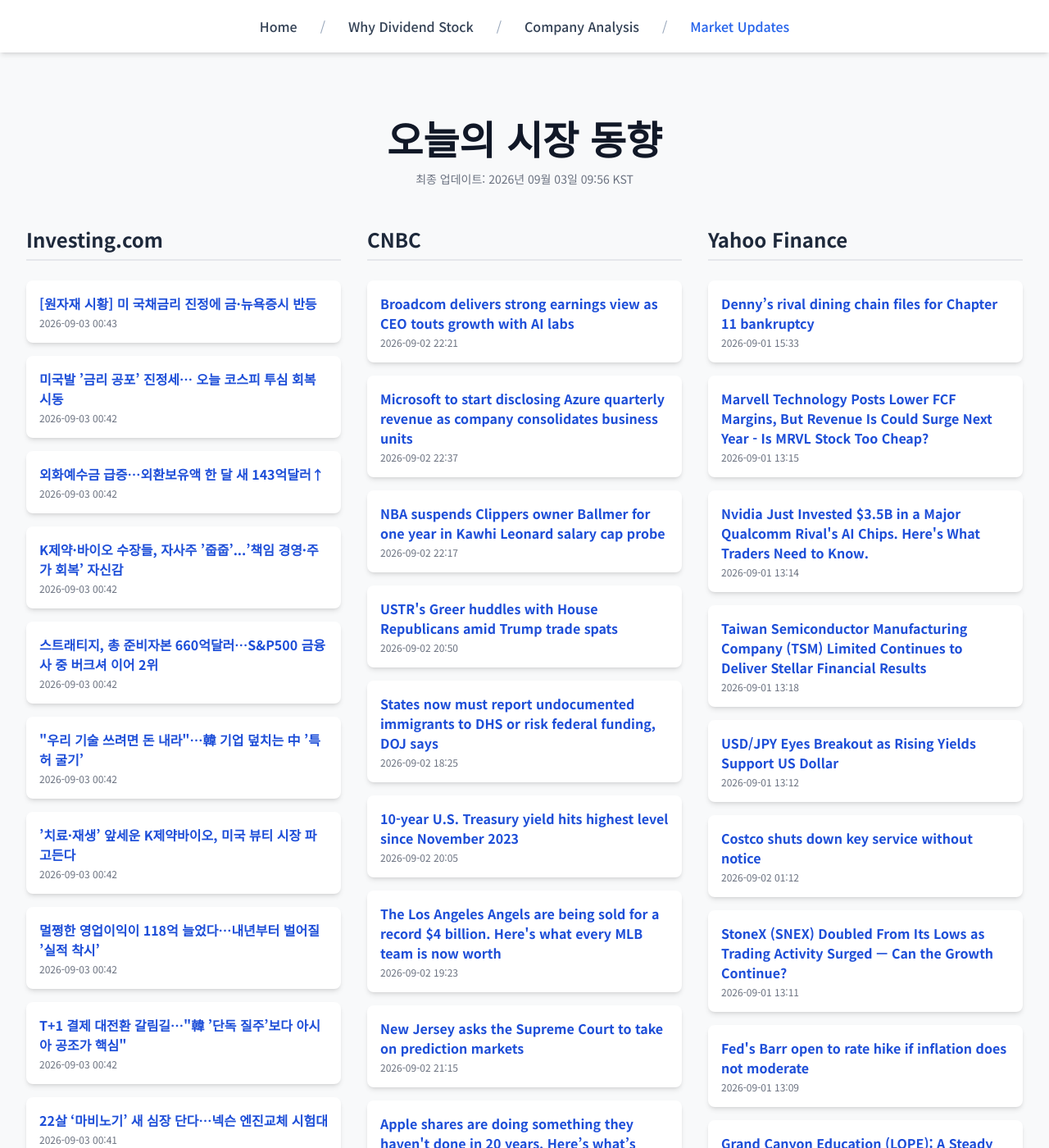
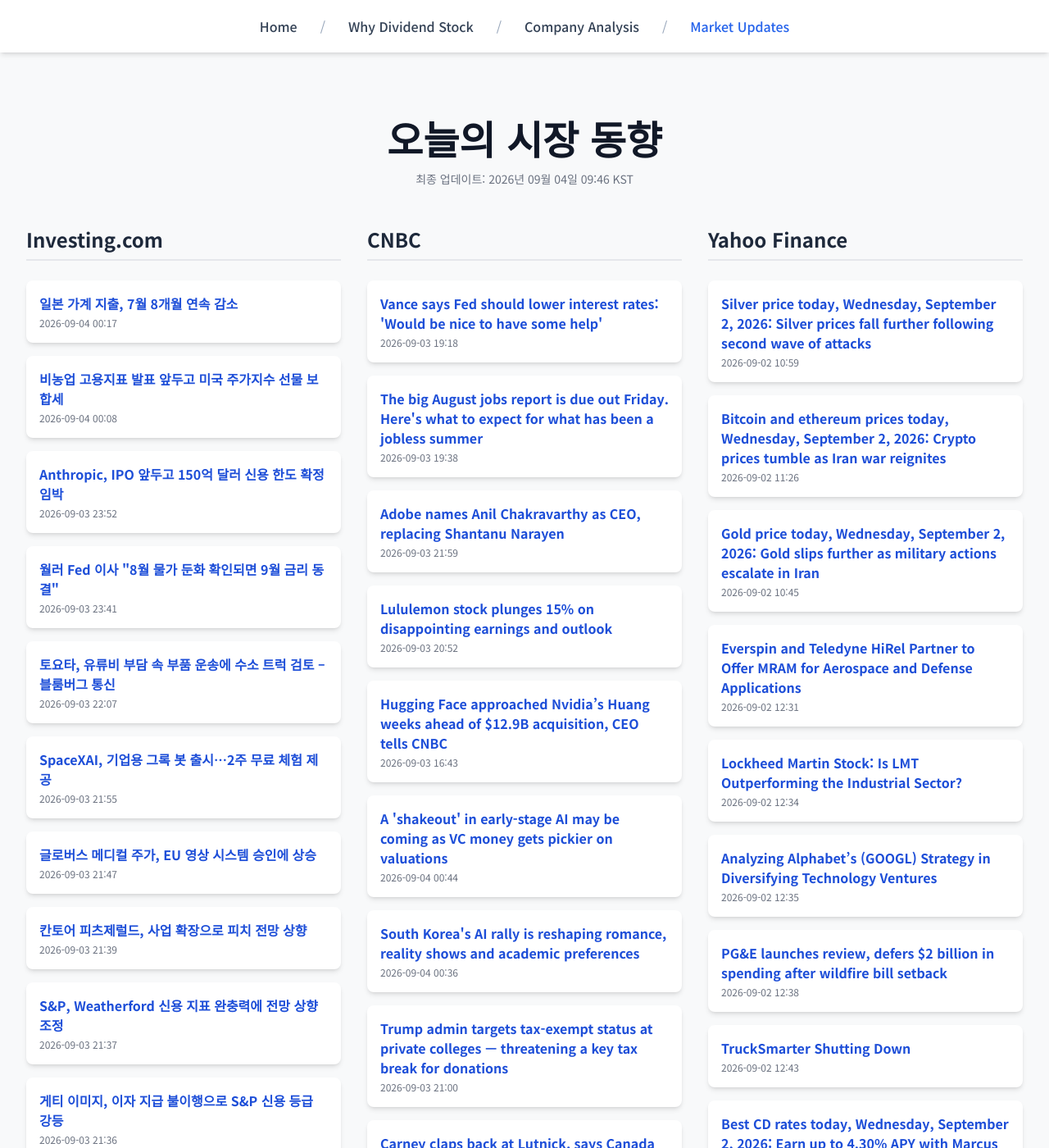
Before and after one commit to Kay-Hwang/my-company-analysis, a Jekyll site: the page built from market-updates.html, in a window 1280 px wide and 1400 px high. Shown: the whole window at 82% size. Built offline with Jekyll 4.4.1, drawn with Linux system fonts in a browser that asks for light colours; nearby versions of some CDN libraries; a script that is not in the unit is left out; some of the changed text lies outside the part shown.

Commit message:
Update daily data

```diff
--- a/_data/latest_data.json
+++ b/_data/latest_data.json
@@ -1,190 +1,190 @@
 {
-  "lastUpdated": "2026년 09월 03일 09:56 KST",
+  "lastUpdated": "2026년 09월 04일 09:46 KST",
   "news": {
     "investing": [
       {
-        "title": "[원자재 시황] 미 국채금리 진정에 금·뉴욕증시 반등",
-        "link": "https://kr.investing.com/news/stock-market-news/article-2082780",
-        "pubDate": "2026-09-03 00:43:49",
-        "summary": "[원자재 시황] 미 국채금리 진정에 금·뉴욕증시 반등"
+        "title": "일본 가계 지출, 7월 8개월 연속 감소",
+        "link": "https://kr.investing.com/news/stock-market-news/article-93CH-2084220",
+        "pubDate": "2026-09-04 00:17:44",
+        "summary": "일본 가계 지출, 7월 8개월 연속 감소"
       },
       {
-        "title": "미국발 ’금리 공포’ 진정세…﻿ 오늘 코스피  투심 회복  시동",
-        "link": "https://kr.investing.com/news/stock-market-news/article-2082783",
-        "pubDate": "2026-09-03 00:42:46",
-        "summary": "미국발 ’금리 공포’ 진정세…﻿ 오늘 코스피  투심 회복  시동"
+        "title": "비농업 고용지표 발표 앞두고 미국 주가지수 선물 보합세",
+        "link": "https://kr.investing.com/news/stock-market-news/article-2084215",
+        "pubDate": "2026-09-04 00:08:29",
+        "summary": "비농업 고용지표 발표 앞두고 미국 주가지수 선물 보합세"
       },
       {
-        "title": "외화예수금 급증…외환보유액 한 달 새 143억달러↑",
-        "link": "https://kr.investing.com/news/stock-market-news/article-2082784",
-        "pubDate": "2026-09-03 00:42:20",
-        "summary": "외화예수금 급증…외환보유액 한 달 새 143억달러↑"
+        "title": "Anthropic, IPO 앞두고 150억 달러 신용 한도 확정 임박",
+        "link": "https://kr.investing.com/news/stock-market-news/article-2084203",
+        "pubDate": "2026-09-03 23:52:20",
+        "summary": "Anthropic, IPO 앞두고 150억 달러 신용 한도 확정 임박"
       },
       {
-        "title": "K제약·바이오 수장들, 자사주 ’줍줍’...’책임 경영·주가 회복’ 자신감",
-        "link": "https://kr.investing.com/news/stock-market-news/article-2082785",
-        "pubDate": "2026-09-03 00:42:14",
-        "summary": "K제약·바이오 수장들, 자사주 ’줍줍’...’책임 경영·주가 회복’ 자신감"
+        "title": "월러 Fed 이사 \"8월 물가 둔화 확인되면 9월 금리 동결\"",
+        "link": "https://kr.investing.com/news/stock-market-news/article-2084199",
+        "pubDate": "2026-09-03 23:41:57",
+        "summary": "월러 Fed 이사 \"8월 물가 둔화 확인되면 9월 금리 동결\""
       },
       {
-        "title": "스트래티지, 총 준비자본 660억달러…S&P500 금융사 중 버크셔 이어 2위",
-        "link": "https://kr.investing.com/news/stock-market-news/article-2082789",
-        "pubDate": "2026-09-03 00:42:11",
-        "summary": "스트래티지, 총 준비자본 660억달러…S&P500 금융사 중 버크셔 이어 2위"
+        "title": "토요타, 유류비 부담 속 부품 운송에 수소 트럭 검토 – 블룸버그 통신",
+        "link": "https://kr.investing.com/news/stock-market-news/article-93CH-2084144",
+        "pubDate": "2026-09-03 22:07:51",
+        "summary": "토요타, 유류비 부담 속 부품 운송에 수소 트럭 검토 – 블룸버그 통신"
       },
       {
-        "title": "\"우리 기술 쓰려면 돈 내라\"…韓 기업 덮치는 中 ’특허 굴기’",
-        "link": "https://kr.investing.com/news/stock-market-news/article-2082781",
-        "pubDate": "2026-09-03 00:42:11",
-        "summary": "\"우리 기술 쓰려면 돈 내라\"…韓 기업 덮치는 中 ’특허 굴기’"
+        "title": "SpaceXAI, 기업용 그록 봇 출시…2주 무료 체험 제공",
+        "link": "https://kr.investing.com/news/stock-market-news/article-93CH-2084138",
+        "pubDate": "2026-09-03 21:55:16",
+        "summary": "SpaceXAI, 기업용 그록 봇 출시…2주 무료 체험 제공"
       },
       {
-        "title": "’치료·재생’ 앞세운 K제약바이오, 미국 뷰티 시장 파고든다",
-        "link": "https://kr.investing.com/news/stock-market-news/article-2082786",
-        "pubDate": "2026-09-03 00:42:07",
-        "summary": "’치료·재생’ 앞세운 K제약바이오, 미국 뷰티 시장 파고든다"
+        "title": "글로버스 메디컬 주가, EU 영상 시스템 승인에 상승",
+        "link": "https://kr.investing.com/news/stock-market-news/article-93CH-2084129",
+        "pubDate": "2026-09-03 21:47:14",
+        "summary": "글로버스 메디컬 주가, EU 영상 시스템 승인에 상승"
       },
       {
-        "title": "멀쩡한 영업이익이 118억 늘었다…내년부터 벌어질 ’실적 착시’",
-        "link": "https://kr.investing.com/news/stock-market-news/article-2082787",
-        "pubDate": "2026-09-03 00:42:05",
-        "summary": "멀쩡한 영업이익이 118억 늘었다…내년부터 벌어질 ’실적 착시’"
+        "title": "칸토어 피츠제럴드, 사업 확장으로 피치 전망 상향",
+        "link": "https://kr.investing.com/news/stock-market-news/article-93CH-2084125",
+        "pubDate": "2026-09-03 21:39:01",
+        "summary": "칸토어 피츠제럴드, 사업 확장으로 피치 전망 상향"
       },
       {
-        "title": "T+1 결제 대전환 갈림길…\"韓 ’단독 질주’보다 아시아 공조가 핵심\"",
-        "link": "https://kr.investing.com/news/stock-market-news/article-2082782",
-        "pubDate": "2026-09-03 00:42:02",
-        "summary": "T+1 결제 대전환 갈림길…\"韓 ’단독 질주’보다 아시아 공조가 핵심\""
+        "title": "S&P, Weatherford 신용 지표 완충력에 전망 상향 조정",
+        "link": "https://kr.investing.com/news/stock-market-news/article-93CH-2084123",
+        "pubDate": "2026-09-03 21:37:09",
+        "summary": "S&P, Weatherford 신용 지표 완충력에 전망 상향 조정"
       },
       {
-        "title": "22살 ‘마비노기’ 새 심장 단다…넥슨 엔진교체 시험대",
-        "link": "https://kr.investing.com/news/stock-market-news/article-2082788",
-        "pubDate": "2026-09-03 00:41:55",
-        "summary": "22살 ‘마비노기’ 새 심장 단다…넥슨 엔진교체 시험대"
+        "title": "게티 이미지, 이자 지급 불이행으로 S&amp;P 신용 등급 강등",
+        "link": "https://kr.investing.com/news/stock-market-news/article-93CH-2084122",
+        "pubDate": "2026-09-03 21:36:45",
+        "summary": "게티 이미지, 이자 지급 불이행으로 S&amp;P 신용 등급 강등"
       }
     ],
     "cnbc": [
       {
-        "title": "Broadcom delivers strong earnings view as CEO touts growth with AI labs",
-        "link": "https://www.cnbc.com/2026/09/02/broadcom-avgo-q3-earnings-report-2026.html",
-        "pubDate": "Wed, 02 Sep 2026 22:21:45 GMT",
-        "summary": "Broadcom gave a disappointing revenue forecast for the current quarter but provided robust earnings guidance for fiscal 2028."
+        "title": "Vance says Fed should lower interest rates: 'Would be nice to have some help'",
+        "link": "https://www.cnbc.com/2026/09/03/vance-fed-interest-rates-trump-bond-yields.html",
+        "pubDate": "Thu, 03 Sep 2026 19:18:59 GMT",
+        "summary": "Vice President J.D. Vance's remarks came less than two weeks before the Federal Open Market Committee is set to convene and decide whether to adjust rates."
       },
       {
-        "title": "Microsoft to start disclosing Azure quarterly revenue as company consolidates business units",
-        "link": "https://www.cnbc.com/2026/09/02/microsoft-to-disclose-azure-revenue-as-part-of-segment-changes.html",
-        "pubDate": "Wed, 02 Sep 2026 22:37:13 GMT",
-        "summary": "Microsoft will begin reporting quarterly Azure revenue in dollars for the first time, providing more clarity about its business that competes with AWS."
+        "title": "The big August jobs report is due out Friday. Here's what to expect for what has been a jobless summer",
+        "link": "https://www.cnbc.com/2026/09/03/august-2026-jobs-report-payrolls.html",
+        "pubDate": "Thu, 03 Sep 2026 19:38:09 GMT",
+        "summary": "August nonfarm payrolls are expected to rise by 53,000 as a subdued labor market keeps Fed attention focused on inflation."
+      },
+      {
+        "title": "Adobe names Anil Chakravarthy as CEO, replacing Shantanu Narayen",
+        "link": "https://www.cnbc.com/2026/09/03/adobe-anil-chakravarthy-ceo.html",
+        "pubDate": "Thu, 03 Sep 2026 21:59:29 GMT",
+        "summary": "Adobe announced Anil Chakravarthy as its next CEO, replacing Shantanu Narayen, who announced his departure last March."
+      },
+      {
+        "title": "Lululemon stock plunges 15% on disappointing earnings and outlook",
+        "link": "https://www.cnbc.com/2026/09/03/lululemon-lulu-q2-2026-earnings.html",
+        "pubDate": "Thu, 03 Sep 2026 20:52:03 GMT",
+        "summary": "Lululemon posted another quarter of disappointing results and a sales slowdown as the company struggles to turn its business around."
+      },
+      {
+        "title": "Hugging Face approached Nvidia’s Huang weeks ahead of $12.9B acquisition, CEO tells CNBC",
+        "link": "https://www.cnbc.com/2026/09/03/nvidia-agrees-to-buy-hugging-face-for-almost-13-billion-ai-expansion.html",
+        "pubDate": "Thu, 03 Sep 2026 16:43:22 GMT",
+        "summary": "Nvidia CEO Jensen Huang said that with Hugging Face, the chipmaker will \"expand access to AI for developers and institutions worldwide.\""
+      },
+      {
+        "title": "A 'shakeout' in early-stage AI may be coming as VC money gets pickier on valuations",
+        "link": "https://www.cnbc.com/2026/09/04/ai-bubble-valuations-venture-capital.html",
+        "pubDate": "Fri, 04 Sep 2026 00:44:33 GMT",
+        "summary": "Investors should keep an eye out for excessive valuations and focus on productivity when it comes to investing in AI companies, market watchers say."
+      },
+      {
+        "title": "South Korea's AI rally is reshaping romance, reality shows and academic preferences",
+        "link": "https://www.cnbc.com/2026/09/04/south-korea-ai-rally-society-impact.html",
+        "pubDate": "Fri, 04 Sep 2026 00:36:22 GMT",
+        "summary": "South Korea rally is changing what Koreans watch, how Koreans date, and what Koreans study."
+      },
+      {
+        "title": "Trump admin targets tax-exempt status at private colleges — threatening a key tax break for donations",
+        "link": "https://www.cnbc.com/2026/09/03/treasury-irs-proposal-tax-exempt-schools-charitable-donations.html",
+        "pubDate": "Thu, 03 Sep 2026 21:00:21 GMT",
+        "summary": "The Treasury has proposed regulations that would strip thousands of private schools of their tax-exempt status and threaten a valuable tax break for donations."
+      },
+      {
+        "title": "Carney claps back at Lutnick, says Canada will resume trade talks 'when the Americans are ready'",
+        "link": "https://www.cnbc.com/2026/09/03/carney-lutnick-trump-trade-canada.html",
+        "pubDate": "Thu, 03 Sep 2026 20:42:29 GMT",
+        "summary": "Canada has retaliated against President Donald Trump's 50% tariffs with \"dollar for dollar\" duties on U.S. goods, which are set to take effect next week."
       },
       {
         "title": "NBA suspends Clippers owner Ballmer for one year in Kawhi Leonard salary cap probe",
         "link": "https://www.cnbc.com/2026/09/02/nba-suspends-clippers-ballmer-kawhi-leonard-salary-cap.html",
-        "pubDate": "Wed, 02 Sep 2026 22:17:19 GMT",
+        "pubDate": "Thu, 03 Sep 2026 04:52:41 GMT",
         "summary": "The NBA also fined the Los Angeles Clippers $30 million and said the team will forfeit five first-round picks, one in each year in drafts starting in 2029."
-      },
-      {
-        "title": "USTR's Greer huddles with House Republicans amid Trump trade spats",
-        "link": "https://www.cnbc.com/2026/09/02/greer-trade-house-republicans-trump.html",
-        "pubDate": "Wed, 02 Sep 2026 20:50:51 GMT",
-        "summary": "Trump's plan to lower tariffs on 300,000 metric tons of imported beef caused an uproar among cattle ranchers."
-      },
-      {
-        "title": "States now must report undocumented immigrants to DHS or risk federal funding, DOJ says",
-        "link": "https://www.cnbc.com/2026/09/02/doj-states-undocumented-immigrants-dhs-funds.html",
-        "pubDate": "Wed, 02 Sep 2026 18:25:42 GMT",
-        "summary": "The new DOJ opinion relates to funding states get for Temporary Assistance for Needy Families and the Supplemental Security Income programs."
-      },
-      {
-        "title": "10-year U.S. Treasury yield hits highest level since November 2023",
-        "link": "https://www.cnbc.com/2026/09/02/bond-yields-treasurys-inflation.html",
-        "pubDate": "Wed, 02 Sep 2026 20:05:39 GMT",
-        "summary": "The 10-year Treasury note yield reached a fresh multiyear high on Wednesday as inflation and debt concerns pressured global government borrowing costs."
-      },
-      {
-        "title": "The Los Angeles Angels are being sold for a record $4 billion. Here's what every MLB team is now worth",
-        "link": "https://www.cnbc.com/2026/09/02/the-los-angeles-angels-are-being-sold-for-a-record-4-billion-heres-what-every-mlb-team-is-now-worth.html",
-        "pubDate": "Wed, 02 Sep 2026 19:23:41 GMT",
-        "summary": "The Los Angeles Angels are being sold for a record $4 billion. Here's what every MLB team is now worth"
-      },
-      {
-        "title": "New Jersey asks the Supreme Court to take on prediction markets",
-        "link": "https://www.cnbc.com/2026/09/02/new-jersey-asks-the-supreme-court-to-take-on-prediction-markets-.html",
-        "pubDate": "Wed, 02 Sep 2026 21:15:30 GMT",
-        "summary": "The petition comes after a key ruling from the 9th U.S. Circuit Court of Appeals on sports-event contracts."
-      },
-      {
-        "title": "Apple shares are doing something they haven't done in 20 years. Here’s what’s happening",
-        "link": "https://www.cnbc.com/2026/09/02/apple-shares-are-doing-something-they-havent-done-in-20-years-heres-whats-happening.html",
-        "pubDate": "Wed, 02 Sep 2026 12:10:05 GMT",
-        "summary": "Apple stock hasn't been this inversely correlated to its tech peers since 2005."
-      },
-      {
-        "title": "How Equinix has found a niche in the multitrillion-dollar AI data center boom",
-        "link": "https://www.cnbc.com/2026/09/02/equinix-partners-with-nvidia-carves-niche-in-ai-data-center-boom.html",
-        "pubDate": "Wed, 02 Sep 2026 22:49:01 GMT",
-        "summary": "Nvidia announced a new data center deal with Equinix and Together AI on Wednesday to help enterprise customers with open-model inference."
       }
     ],
     "yahoo": [
       {
-        "title": "Denny’s rival dining chain files for Chapter 11 bankruptcy",
-        "link": "https://finance.yahoo.com/small-business/articles/denny-rival-dining-chain-files-153300154.html",
-        "pubDate": "2026-09-01T15:33:00Z",
-        "summary": "Denny’s rival dining chain files for Chapter 11 bankruptcy"
+        "title": "Silver price today, Wednesday, September 2, 2026:  Silver prices fall further following second wave of attacks",
+        "link": "https://finance.yahoo.com/personal-finance/investing/article/silver-price-today-wednesday-september-2-2026-silver-prices-fall-further-following-second-wave-of-attacks-105910854.html",
+        "pubDate": "2026-09-02T10:59:10Z",
+        "summary": "Silver price today, Wednesday, September 2, 2026:  Silver prices fall further following second wave of attacks"
       },
       {
-        "title": "Marvell Technology Posts Lower FCF Margins, But Revenue Is Could Surge Next Year - Is MRVL Stock Too Cheap?",
-        "link": "https://finance.yahoo.com/markets/stocks/articles/marvell-technology-posts-lower-fcf-131501804.html",
-        "pubDate": "2026-09-01T13:15:01Z",
-        "summary": "Marvell Technology Posts Lower FCF Margins, But Revenue Is Could Surge Next Year - Is MRVL Stock Too Cheap?"
+        "title": "Bitcoin and ethereum prices today, Wednesday, September 2, 2026: Crypto prices tumble as Iran war reignites",
+        "link": "https://finance.yahoo.com/personal-finance/investing/article/bitcoin-and-ethereum-prices-today-wednesday-september-2-2026-crypto-prices-tumble-as-iran-war-reignites-112639522.html",
+        "pubDate": "2026-09-02T11:26:39Z",
+        "summary": "Bitcoin and ethereum prices today, Wednesday, September 2, 2026: Crypto prices tumble as Iran war reignites"
       },
       {
-        "title": "Nvidia Just Invested $3.5B in a Major Qualcomm Rival's AI Chips. Here's What Traders Need to Know.",
-        "link": "https://finance.yahoo.com/technology/ai/articles/nvidia-just-invested-3-5b-131418726.html",
-        "pubDate": "2026-09-01T13:14:18Z",
-        "summary": "Nvidia Just Invested $3.5B in a Major Qualcomm Rival's AI Chips. Here's What Traders Need to Know."
+        "title": "Gold price today, Wednesday, September 2, 2026: Gold slips further as military actions escalate in Iran",
+        "link": "https://finance.yahoo.com/personal-finance/investing/article/gold-price-today-wednesday-september-2-2026-gold-slips-further-as-military-actions-escalate-in-iran-104514058.html",
+        "pubDate": "2026-09-02T10:45:14Z",
+        "summary": "Gold price today, Wednesday, September 2, 2026: Gold slips further as military actions escalate in Iran"
       },
       {
-        "title": "Taiwan Semiconductor Manufacturing Company (TSM) Limited Continues to Deliver Stellar Financial Results",
-        "link": "https://finance.yahoo.com/markets/stocks/articles/taiwan-semiconductor-manufacturing-company-tsm-131831930.html",
-        "pubDate": "2026-09-01T13:18:31Z",
-        "summary": "Taiwan Semiconductor Manufacturing Company (TSM) Limited Continues to Deliver Stellar Financial Results"
+        "title": "Everspin and Teledyne HiRel Partner to Offer MRAM for Aerospace and Defense Applications",
+        "link": "https://finance.yahoo.com/technology/articles/everspin-teledyne-hirel-partner-offer-123142580.html",
+        "pubDate": "2026-09-02T12:31:42Z",
+        "summary": "Everspin and Teledyne HiRel Partner to Offer MRAM for Aerospace and Defense Applications"
       },
       {
-        "title": "USD/JPY Eyes Breakout as Rising Yields Support US Dollar",
-        "link": "https://finance.yahoo.com/markets/currencies/articles/usd-jpy-eyes-breakout-rising-131242961.html",
-        "pubDate": "2026-09-01T13:12:42Z",
-        "summary": "USD/JPY Eyes Breakout as Rising Yields Support US Dollar"
+        "title": "Lockheed Martin Stock: Is LMT Outperforming the Industrial Sector?",
+        "link": "https://finance.yahoo.com/markets/stocks/articles/lockheed-martin-stock-lmt-outperforming-123416311.html",
+        "pubDate": "2026-09-02T12:34:16Z",
+        "summary": "Lockheed Martin Stock: Is LMT Outperforming the Industrial Sector?"
       },
       {
-        "title": "Costco shuts down key service without notice",
-        "link": "https://finance.yahoo.com/markets/stocks/articles/costco-shuts-down-key-no-011218190.html",
-        "pubDate": "2026-09-02T01:12:18Z",
-        "summary": "Costco shuts down key service without notice"
+        "title": "Analyzing Alphabet’s (GOOGL) Strategy in Diversifying Technology Ventures",
+        "link": "https://finance.yahoo.com/technology/articles/analyzing-alphabet-googl-strategy-diversifying-123502205.html",
+        "pubDate": "2026-09-02T12:35:02Z",
+        "summary": "Analyzing Alphabet’s (GOOGL) Strategy in Diversifying Technology Ventures"
       },
       {
-        "title": "StoneX (SNEX) Doubled From Its Lows as Trading Activity Surged — Can the Growth Continue?",
-        "link": "https://finance.yahoo.com/markets/stocks/articles/stonex-snex-doubled-lows-trading-131108685.html",
-        "pubDate": "2026-09-01T13:11:08Z",
-        "summary": "StoneX (SNEX) Doubled From Its Lows as Trading Activity Surged — Can the Growth Continue?"
+        "title": "PG&E launches review, defers $2 billion in spending after wildfire bill setback",
+        "link": "https://finance.yahoo.com/energy/articles/pg-e-launches-review-defers-123841462.html",
+        "pubDate": "2026-09-02T12:38:41Z",
+        "summary": "PG&E launches review, defers $2 billion in spending after wildfire bill setback"
       },
       {
-        "title": "Fed's Barr open to rate hike if inflation does not moderate",
-        "link": "https://finance.yahoo.com/economy/policy/articles/feds-barr-open-rate-hike-130644777.html",
-        "pubDate": "2026-09-01T13:09:38Z",
-        "summary": "Fed's Barr open to rate hike if inflation does not moderate"
+        "title": "TruckSmarter Shutting Down",
+        "link": "https://finance.yahoo.com/small-business/articles/trucksmarter-shutting-down-124325759.html",
+        "pubDate": "2026-09-02T12:43:25Z",
+        "summary": "TruckSmarter Shutting Down"
       },
       {
-        "title": "Grand Canyon Education (LOPE): A Steady Cash-Generating Business Ignored in a Speculative Market",
-        "link": "https://finance.yahoo.com/markets/stocks/articles/grand-canyon-education-lope-steady-130833049.html",
-        "pubDate": "2026-09-01T13:08:33Z",
-        "summary": "Grand Canyon Education (LOPE): A Steady Cash-Generating Business Ignored in a Speculative Market"
+        "title": "Best CD rates today, Wednesday, September 2, 2026: Earn up to 4.30% APY with Marcus",
+        "link": "https://finance.yahoo.com/personal-finance/banking/article/best-cd-rates-today-wednesday-september-2-2026-earn-up-to-430-apy-with-marcus-100000651.html",
+        "pubDate": "2026-09-02T10:00:00Z",
+        "summary": "Best CD rates today, Wednesday, September 2, 2026: Earn up to 4.30% APY with Marcus"
       },
       {
-        "title": "Here’s What Pressured Atmus Filtration Technologies (ATMU) in Q2",
-        "link": "https://finance.yahoo.com/markets/stocks/articles/pressured-atmus-filtration-technologies-atmu-130442412.html",
-        "pubDate": "2026-09-01T13:04:42Z",
-        "summary": "Here’s What Pressured Atmus Filtration Technologies (ATMU) in Q2"
+        "title": "Peter Schiff warns the US Treasury is gearing up to make a critical mistake, but he sees an off-ramp. Are you ready?",
+        "link": "https://finance.yahoo.com/economy/policy/articles/peter-schiff-warns-us-treasury-124500211.html",
+        "pubDate": "2026-09-02T12:45:00Z",
+        "summary": "Peter Schiff warns the US Treasury is gearing up to make a critical mistake, but he sees an off-ramp. Are you ready?"
       }
     ]
   }
```
